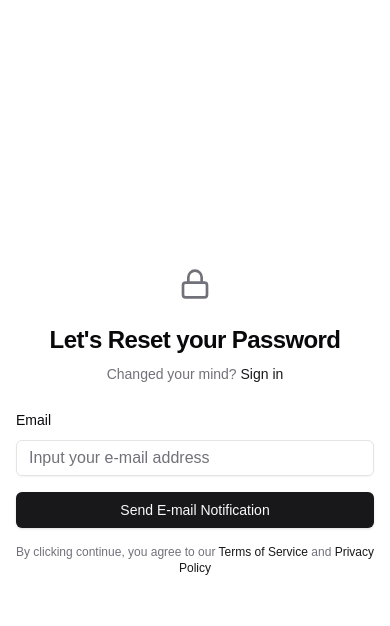
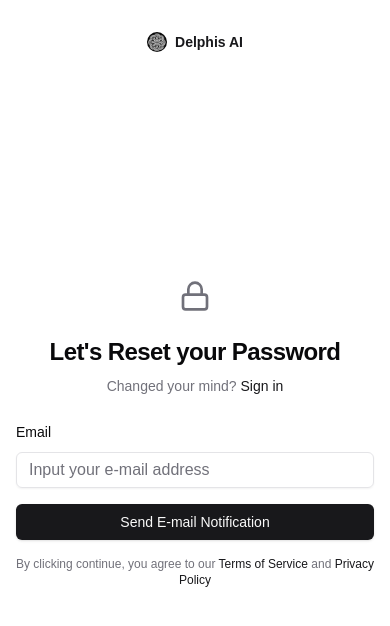
Before and after one commit to VerdantVibes/pdf-chatbot, a React (Vite) app: page /forgot-password in a window 390 px wide. Shown: the top 626 px of the page. Built offline with nearby package versions, Linux system fonts and the light colour scheme; a web font is replaced by a local one.

Commit message:
feat(auth): Update logo display for mobile in SignIn, ForgotPassword, and ResetPasswordSuccess pages

```diff
--- a/src/pages/ForgotPassword.tsx
+++ b/src/pages/ForgotPassword.tsx
@@ -38,8 +38,22 @@ export function ForgotPassword() {
 
   return (
     <div className="min-h-screen w-full bg-background">
+      {/* Mobile Logo */}
+      <div className="lg:hidden flex justify-center pt-8">
+        <div className="flex items-center gap-2">
+          <img
+            src="/delphis.svg"
+            alt="Delphis AI"
+            className="w-5 h-5"
+          />
+          <span className="text-[14px] leading-none font-semibold text-[#18181B] font-sans">
+            Delphis AI
+          </span>
+        </div>
+      </div>
+
       {/* Main Content */}
-      <div className="flex flex-col items-center justify-center min-h-screen max-w-[400px] mx-auto px-4">
+      <div className="flex flex-col items-center justify-center min-h-[calc(100vh-80px)] max-w-[400px] mx-auto px-4">
         <div className="w-full space-y-6">
           {/* Lock Icon */}
           <div className="flex justify-center">
--- a/src/pages/ResetPasswordSuccess.tsx
+++ b/src/pages/ResetPasswordSuccess.tsx
@@ -4,7 +4,22 @@ import { Mail } from "lucide-react";
 export function ResetPasswordSuccess() {
   return (
     <div className="min-h-screen w-full bg-background">
-      <div className="flex flex-col items-center justify-center min-h-screen max-w-[400px] mx-auto px-4">
+      {/* Mobile Logo */}
+      <div className="lg:hidden flex justify-center pt-8">
+        <div className="flex items-center gap-2">
+          <img
+            src="/delphis.svg"
+            alt="Delphis AI"
+            className="w-5 h-5"
+          />
+          <span className="text-[14px] leading-none font-semibold text-[#18181B] font-sans">
+            Delphis AI
+          </span>
+        </div>
+      </div>
+
+      {/* Main Content */}
+      <div className="flex flex-col items-center justify-center min-h-[calc(100vh-80px)] max-w-[400px] mx-auto px-4">
         <div className="w-full space-y-6">
           {/* Email Icon */}
           <div className="flex justify-center">
--- a/src/pages/SignIn.tsx
+++ b/src/pages/SignIn.tsx
@@ -60,7 +60,7 @@ export function SignIn() {
   return (
     <div className="grid lg:grid-cols-2 min-h-screen relative">
       {/* Logo positioned absolutely at the top */}
-      <div className="absolute top-8 left-8">
+      <div className="absolute top-8 left-8 lg:block hidden">
         <div className="flex items-center justify-center gap-2 rounded-[6px]">
           <img
             src="/delphis.svg"
@@ -68,6 +68,20 @@ export function SignIn() {
             className="w-5 h-5"
           />
           <span className="text-[14px] leading-none font-semibold text-[#18181B] font-sans truncate">
+            Delphis AI
+          </span>
+        </div>
+      </div>
+
+      {/* Mobile Logo */}
+      <div className="lg:hidden flex justify-center pt-8 mb-4">
+        <div className="flex items-center gap-2">
+          <img
+            src="/delphis.svg"
+            alt="Delphis AI"
+            className="w-5 h-5"
+          />
+          <span className="text-[14px] leading-none font-semibold text-[#18181B] font-sans">
             Delphis AI
           </span>
         </div>
```
Also changed, not shown: 1 other file (tests, documents, lock files or other folders).
